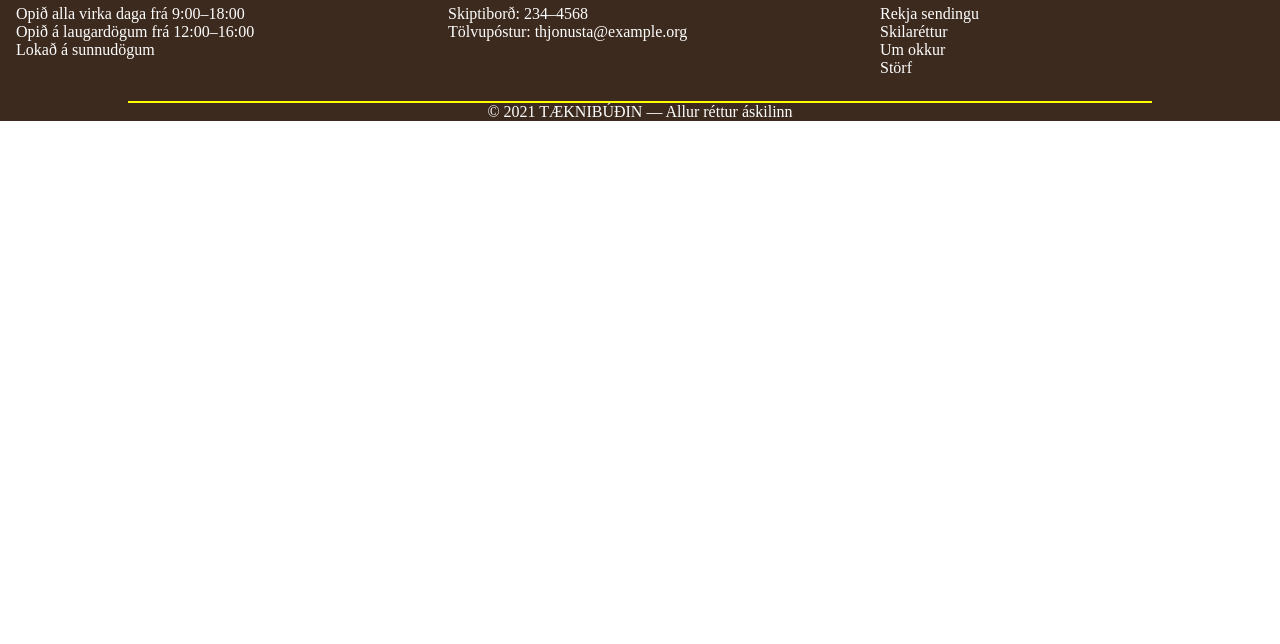
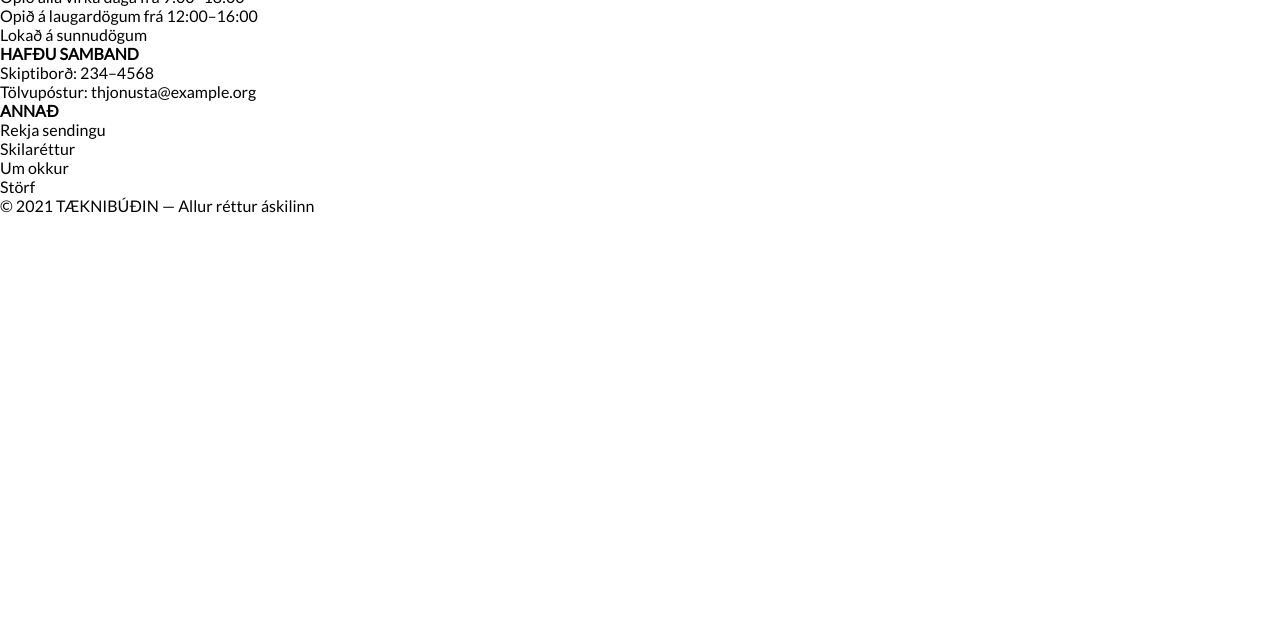
Before and after one commit to Kleppir/DRYK-Vefforitun-, a website: page index.html in a window 1280 px wide. Shown: the part 156-800 px from the top of the page. Drawn offline with Linux system fonts and the light colour scheme.

Commit message:
styles and map folders updated with new config

```diff
--- a/styles.css
+++ b/styles.css
@@ -2,6 +2,7 @@
 * {
   margin: 0;
   padding: 0;
+  font-family: "lato";
 }
 
 * html {
@@ -14,11 +15,17 @@
 }
 
 @font-face {
-  font-family: "Lora";
+  font-family: "Lato";
   font-style: normal;
   font-display: swap;
-  src: url(loremipsum);
+  src: url(../fonts/Lato-Regular.ttf);
 }
+:root {
+  --columns: 12;
+  --gutter: 30px;
+  --offset: 1rem;
+}
+
 .pöntun {
   display: grid;
   grid-template-columns: 1fr 1fr;
@@ -102,52 +109,4 @@ input::-webkit-inner-spin-button {
   margin: 0;
 }
 
-/******* Footer ******/
-
-footer {
-  background-color: #3C2A1E;
-  color: #FEFEFE;
-  display: flex;
-  flex-direction: column;
-  width: 100%;
-
-  text-align: center;
-}
-
-.bigFooter {
-  display: grid;
-  gap: 1rem;
-  grid-template-columns: 1fr 1fr 1fr;
-}
-
-.bigFooter ul {
-  list-style: none;
-}
-
-.smallFooter {
-display: flex;
-flex-direction: column;
-grid-column: span 3;
-margin: 1rem;
-text-align: left;
-}
-
-@media (min-width: 1000px) {
-  .smallFooter {
-    grid-column: span 1;
-  }
-}
-
-.smallFooter h4{
-  border-bottom: yellow solid 2px;
-  margin-bottom: 0.5rem;
-}
-
-footer p {
-  margin-top: 0.5rem;
-  border-top: yellow solid 2px;
-  margin-left: 10%;
-  margin-right: 10%;
-}
-
 /*# sourceMappingURL=styles.css.map */
```
Also changed, not shown: 1 other file.
